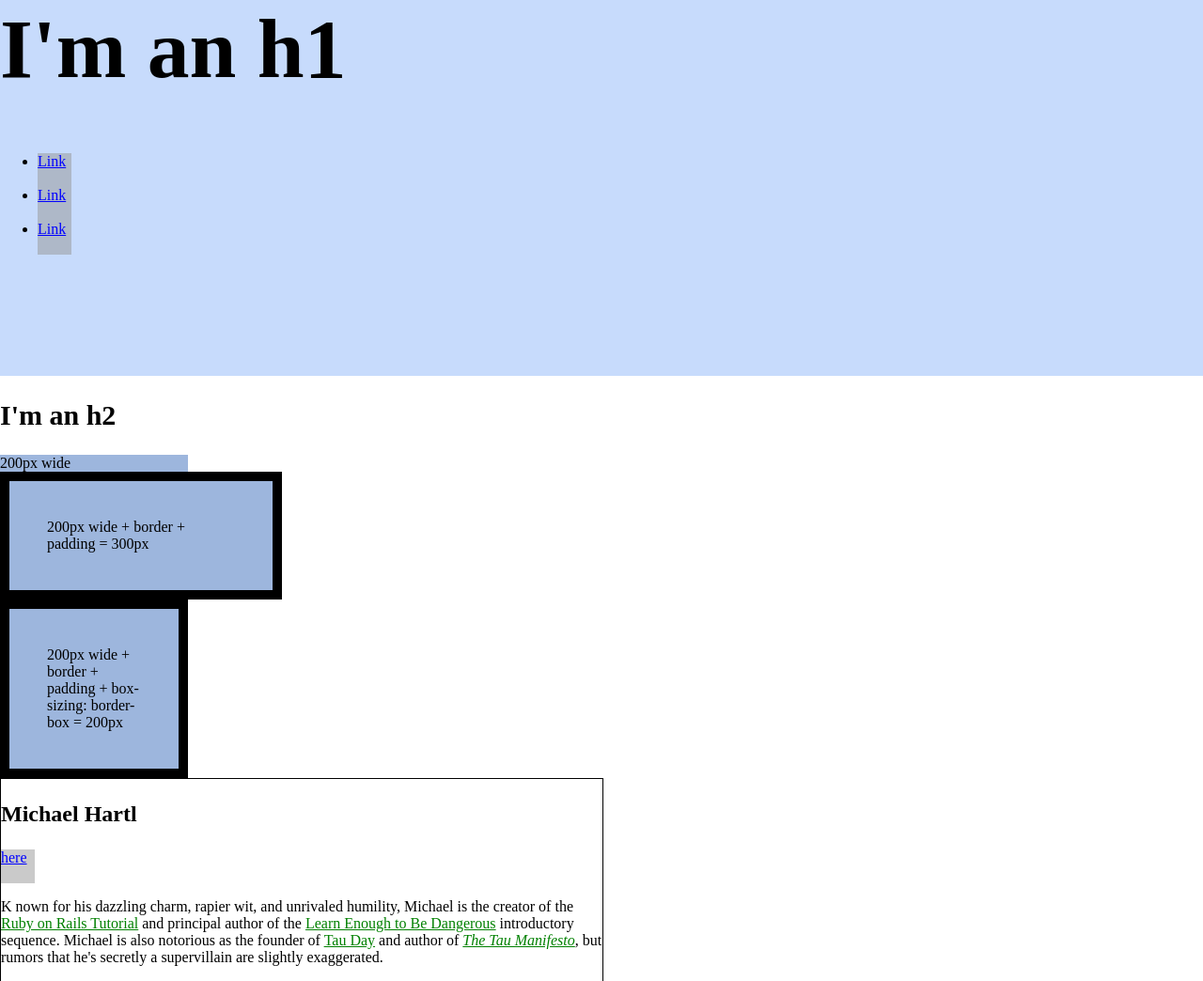
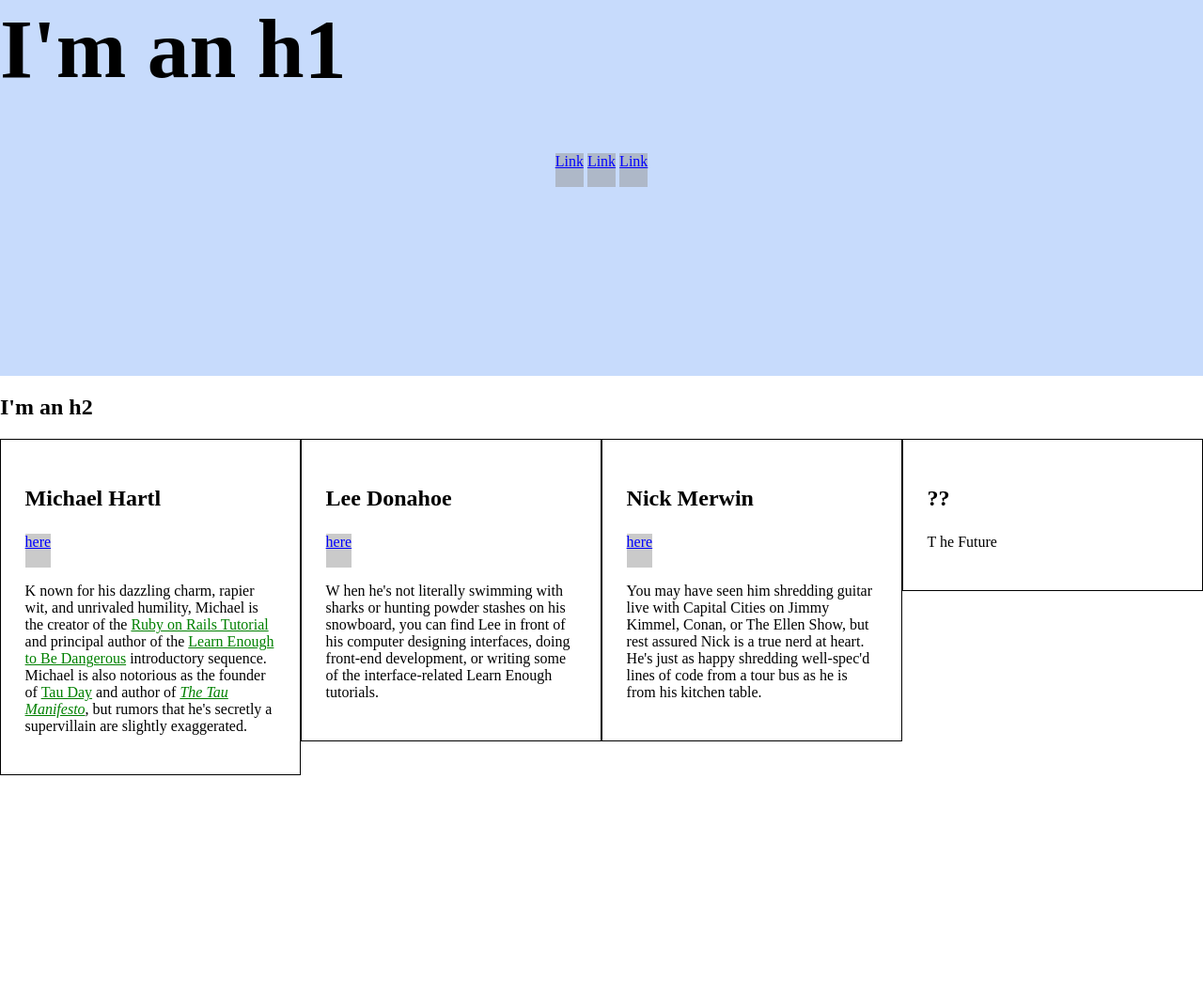
Before and after one commit to ZA-3278-PH0/za-3278-ph0.github.io, a plain HTML site: page index.html in a window 1280 px wide. Shown: the top 1044 px of the page at 94% size. After the commit the page ends 825 px from the top, so only its background shows below. Drawn offline with Linux system fonts and the light colour scheme.

Commit message:
Some progress

```diff
--- a/index.html
+++ b/index.html
@@ -17,9 +17,7 @@
           color: red;
         }
 
-        h2 {
-          font-size: 30px;
-        }
+
 
         h1 {
           font-size: 7vw;
@@ -35,8 +33,11 @@
 
         .bio-box {
           border: 1px solid black ;
-          width: 50%;
+          box-sizing: border-box;
+          width: 25%;
           font-size: 1rem;
+          padding: 2%;
+          float: left;
         }
          .bio-box h3 {
            font-size: 1.5em;
@@ -50,6 +51,7 @@
 
         .bio-wrapper {
           font-size: 24px;
+          overflow: hidden;
         }
 
 
@@ -60,28 +62,25 @@
           color: blue;
           display: inline-block;
           height: 36px;
-          width: 36px;
+
         }
 
-        .test-box {
-          background: #9db6dd;
-          width: 200px;
+        .social-list {
+          list-style: none;
+          padding: 0;
+          text-align: center;
+        }
+        .social-list > li {
+          display: inline-block;
         }
 
-        .test-box-nosizing {
-          border: 10px solid #000;
-          padding: 40px;
-        }
-        .test-box-sizing {
-          box-sizing: border-box;
-        }
 
       </style>
   </head>
     <body>
       <div class="full-hero hero-home">
       <h1>I'm an h1</h1>
-      <ul>
+      <ul class="social-list">
         <li>
           <a href="https://example.com/" class="social-link">Link</a>
         </li>
@@ -95,15 +94,6 @@
   </div>
     <h2>I'm an h2</h2>
 
-    <div class="test-box">
-      200px wide
-    </div>
-    <div class="test-box test-box-nosizing">
-      200px wide + border + padding = 300px
-    </div>
-    <div class="test-box test-box-nosizing test-box-sizing">
-      200px wide + border + padding + box-sizing: border-box = 200px
-    </div>
 
     <div class="bio-wrapper">
       <div class="bio-box">
```
